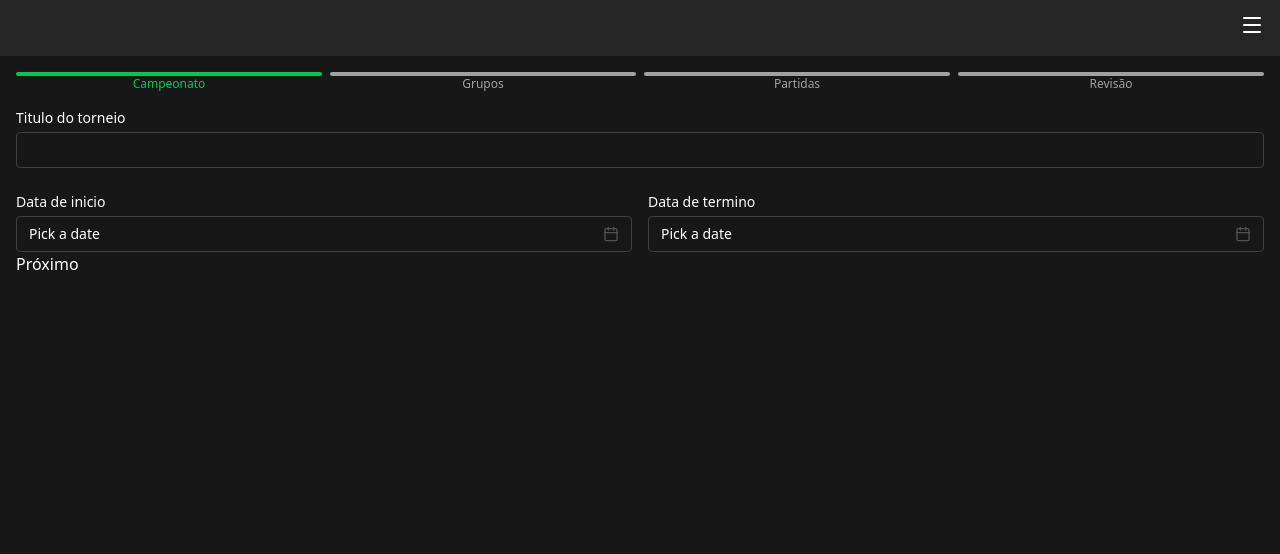
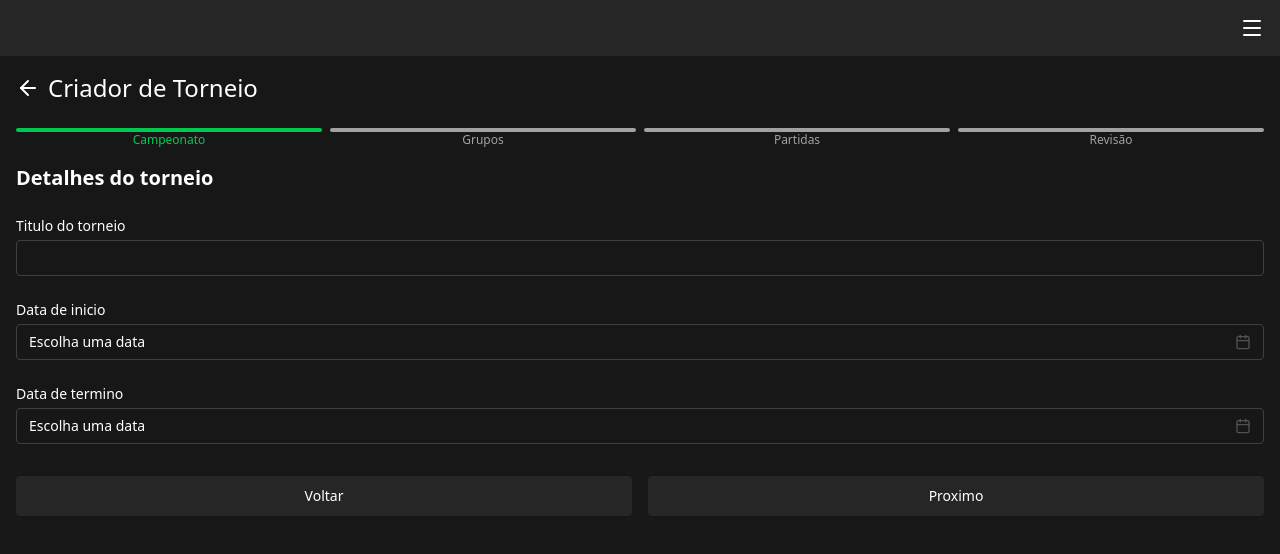
Before and after one commit to gui-alves-oliveira/champion, a React (Vite) app: page /tournaments/create in a window 1280 px wide. Shown: the top 554 px of the page. Built offline with nearby package versions, Linux system fonts and the light colour scheme.

Commit message:
feat: add calendar

```diff
--- a/src/components/brackets.tsx
+++ b/src/components/brackets.tsx
@@ -1,5 +1,6 @@
 import useEmblaCarousel from "embla-carousel-react";
 import { Match, type IMatch } from "./match";
+import { Heading } from "./ui/heading";
 
 interface Phase {
   id: number;
@@ -63,7 +64,9 @@ export function Brackets() {
             key={phase.id}
             className="grow-0 shrink-0 basis-full max-w-[95%]"
           >
-            <h2 className="mb-6 text-2xl font-bold">{phase.name}</h2>
+            <Heading intent="subtitle" as="h2">
+              {phase.name}
+            </Heading>
             <div className="flex flex-col gap-4">
               {phase.matches.map((match, i) => (
                 <Match key={i} match={match} />
--- a/src/components/games.tsx
+++ b/src/components/games.tsx
@@ -1,5 +1,6 @@
 import useEmblaCarousel from "embla-carousel-react";
 import { Match, type IMatch } from "./match";
+import { Heading } from "./ui/heading";
 
 interface Round {
   id: number;
@@ -130,7 +131,9 @@ export function Games() {
             className="grow-0 shrink-0 basis-full max-w-[95%]"
           >
             <div className="mb-6 ">
-              <h2 className="text-2xl font-bold">{round.name}</h2>
+              <Heading intent="subtitle" as="h2">
+                {round.name}
+              </Heading>
               <span className="text-xs">{`${dateFormatter.format(round.matchDateAndTime)} às ${timeFormatter.format(round.matchDateAndTime)}`}</span>
             </div>
 
--- a/src/components/groups-step.tsx
+++ b/src/components/groups-step.tsx
@@ -1,10 +1,13 @@
 import { X, Plus } from "lucide-react";
 import { Dialog } from "./ui/dialog";
+import { Heading } from "./ui/heading";
 
 export function GroupsStep() {
   return (
     <div>
-      <h2 className="text-2xl font-bold mb-4">Grupos</h2>
+      <Heading intent="subtitle" as="h2">
+        Grupos
+      </Heading>
 
       <div className="p-4 mb-6 border border-neutral-800 rounded">
         <div className="mb-4 flex justify-between items-center">
@@ -31,7 +34,9 @@ export function GroupsStep() {
 
             <Dialog.Overlay />
             <Dialog.Content>
-              <h3>Selecione um time</h3>
+              <Dialog.Title>
+                <Heading>Selecione um time</Heading>
+              </Dialog.Title>
             </Dialog.Content>
           </Dialog>
         </div>
--- a/src/components/header.tsx
+++ b/src/components/header.tsx
@@ -5,7 +5,7 @@ export function Header() {
   return (
     <header className="flex px-4 justify-end items-center h-14 bg-neutral-800">
       <Dialog.Root>
-        <Dialog.Trigger>
+        <Dialog.Trigger asChild>
           <button>
             <Menu />
           </button>
--- a/src/components/tournament-step.tsx
+++ b/src/components/tournament-step.tsx
@@ -3,18 +3,22 @@ import { Input } from "./ui/input";
 import type { WizardType } from "./wizard";
 import { Field } from "./ui/field";
 import { DatePicker } from "./ui/date-picker";
+import { Heading } from "./ui/heading";
 
 export function TournamentStep() {
   const { register, control } = useFormContext<WizardType>();
 
   return (
     <div className="flex flex-col gap-6">
+      <Heading intent="subtitle" as="h2">
+        Detalhes do torneio
+      </Heading>
+
       <Field>
         <Field.Label>Titulo do torneio</Field.Label>
         <Input {...register("tournamentTitle")} />
       </Field>
 
-      <div className="flex gap-4">
       <Field className="flex-auto">
         <Field.Label>Data de inicio</Field.Label>
         <Controller
@@ -43,6 +47,5 @@ export function TournamentStep() {
         />
       </Field>
     </div>
-    </div>
   );
 }
--- a/src/components/ui/button.tsx
+++ b/src/components/ui/button.tsx
@@ -4,8 +4,8 @@ import { tv, type VariantProps } from "tailwind-variants";
 const buttonVariants = tv({
   variants: {
     intent: {
-      primary: "",
-      secondary: "",
+      primary: "mt-2 text-sm bg-green-500 h-10 px-4 w-full rounded",
+      secondary: "mt-2 text-sm bg-neutral-800 h-10 px-4 w-full rounded",
       transparent: "",
       input:
         "bg-neutral-900 border items-center border-neutral-700 ring-green-500 rounded px-3 py-1 flex h-9 w-full min-w-0 disabled:pointer-events-none disabled:cursor-not-allowed disabled:opacity-50 md:text-sm outline-none focus-visible:ring-ring/50 focus-visible:ring-[2px]",
--- a/src/components/ui/date-picker.tsx
+++ b/src/components/ui/date-picker.tsx
@@ -18,7 +18,7 @@ export function DatePicker({ value, onChange }: DatePickerProps) {
           {value ? (
             format(value, "PPP", { locale: ptBR })
           ) : (
-            <span>Pick a date</span>
+            <span>Escolha uma data</span>
           )}
           <CalendarIcon className="ml-auto text-neutral-600" size={16} />
         </Button>
--- a/src/components/ui/dialog.tsx
+++ b/src/components/ui/dialog.tsx
@@ -16,6 +16,7 @@ const DialogContent = ({
 export const Dialog = Object.assign(DialogPrimitive.Root, {
   Overlay: DialogOverlay,
   Trigger: DialogPrimitive.Trigger,
+  Title: DialogPrimitive.Title,
   Portal: DialogPrimitive.Portal,
   Content: DialogContent,
 });
--- a/src/components/ui/heading.tsx
+++ b/src/components/ui/heading.tsx
@@ -4,9 +4,9 @@ import { tv, type VariantProps } from "tailwind-variants";
 const headingVariants = tv({
   variants: {
     intent: {
-      title: "text-4xl",
-      subtitle: "text-3xl",
-      section: "text-2xl",
+      title: "text-2xl text-nowrap",
+      subtitle: "text-xl font-bold text-nowrap",
+      section: "text-lg",
     },
   },
   defaultVariants: {
@@ -17,14 +17,14 @@ const headingVariants = tv({
 interface HeadingProps
   extends ComponentProps<"h1">,
     VariantProps<typeof headingVariants> {
-  as: "h1" | "h2" | "h3" | "h4" | "h5" | "h6";
+  as?: "h1" | "h2" | "h3" | "h4" | "h5" | "h6";
 }
 
-export function Heading({ as, children, ...props }: HeadingProps) {
+export function Heading({ intent, as, children, ...props }: HeadingProps) {
   const Tag = as ?? "h3";
 
   return (
-    <Tag className={headingVariants()} {...props}>
+    <Tag className={headingVariants({ intent })} {...props}>
       {children}
     </Tag>
   );
--- a/src/components/wizard.tsx
+++ b/src/components/wizard.tsx
@@ -5,6 +5,10 @@ import { zodResolver } from "@hookform/resolvers/zod";
 import { z } from "zod";
 import { useState, type ReactNode } from "react";
 import { TournamentStep } from "./tournament-step";
+import { Button } from "./ui/button";
+import { Heading } from "./ui/heading";
+import { Link } from "@tanstack/react-router";
+import { ArrowLeft } from "lucide-react";
 
 const wizardSchema = z.object({
   tournamentTitle: z.string(),
@@ -52,10 +56,18 @@ export function Wizard() {
   const [step, setStep] = useState(0);
 
   const next = async () => {
+    if (step === steps.length - 1) {
+      return;
+    }
+
     setStep((step) => step + 1);
   };
 
   const back = async () => {
+    if (step === 0) {
+      return;
+    }
+
     setStep((step) => step - 1);
   };
 
@@ -63,26 +75,41 @@ export function Wizard() {
     console.log("Dados enviados:", data);
   };
 
+  const isLastStep = step === steps.length - 1;
+
   return (
     <div className="p-4">
+      <div className="flex gap-2 items-center mb-6">
+        <Link className="inline-flex align-middle" to="/tournaments">
+          <ArrowLeft />
+        </Link>
+        <Heading intent="title" as="h1">
+          Criador de Torneio
+        </Heading>
+      </div>
       <Steper steps={steps} active={step} />
 
       <FormProvider {...wizardForm}>
         <form onSubmit={wizardForm.handleSubmit(onSubmit)}>
           {steps[step].component()}
 
-          <div className="flex gap-2">
-            {step > 0 && (
-              <button type="button" onClick={back}>
-                Voltar
-              </button>
-            )}
-            {step < steps.length - 1 ? (
-              <button type="button" onClick={next}>
-                Próximo
-              </button>
+          <div className="flex mt-6 gap-4">
+            <Button type="button" onClick={back}>
+              Voltar
+            </Button>
+
+            {isLastStep ? (
+              <Button
+                intent="primary"
+                type="button"
+                onClick={wizardForm.handleSubmit(onSubmit)}
+              >
+                Enviar
+              </Button>
             ) : (
-              <button type="submit">Enviar</button>
+              <Button type="button" onClick={next}>
+                Proximo
+              </Button>
             )}
           </div>
         </form>
--- a/src/routes/tournaments/$slug.tsx
+++ b/src/routes/tournaments/$slug.tsx
@@ -4,6 +4,7 @@ import { Games } from "../../components/games";
 import { Group } from "../../components/group";
 import { Brackets } from "../../components/brackets";
 import { ArrowLeft } from "lucide-react";
+import { Heading } from "../../components/ui/heading";
 
 const teams = [
   {
@@ -37,10 +38,12 @@ function RouteComponent() {
   return (
     <div className="p-4">
       <div className="mb-8 flex items-center gap-4">
-        <Link to="/tournaments">
+        <Link className="inline-flex align-middle" to="/tournaments">
           <ArrowLeft />
         </Link>
-        <h1 className="text-2xl text-nowrap">VP Feminino - Iniciante</h1>
+        <Heading intent="title" as="h1">
+          VP Feminino - Iniciante
+        </Heading>
       </div>
       <Tabs.Root defaultValue="matches">
         <Tabs.List className="flex mb-6 gap-4">
--- a/src/routes/tournaments/index.tsx
+++ b/src/routes/tournaments/index.tsx
@@ -1,4 +1,5 @@
 import { createFileRoute, Link } from "@tanstack/react-router";
+import { Heading } from "../../components/ui/heading";
 
 export const Route = createFileRoute("/tournaments/")({
   component: RouteComponent,
@@ -28,8 +29,10 @@ const data = [
 function RouteComponent() {
   return (
     <div className="p-4 flex flex-col">
-      <div className="flex justify-between">
-        <h1 className="mb-6 text-2xl text-nowrap">Campeonatos</h1>
+      <div className="mb-6 flex justify-between">
+        <Heading intent="title" as="h1">
+          Campeonatos
+        </Heading>
         <Link
           to="/tournaments/create"
           className="bg-green-500 text-green-950 text-xs px-4 h-8 flex items-center rounded"
```
Lines whose indentation alone changed are shown as unchanged.
